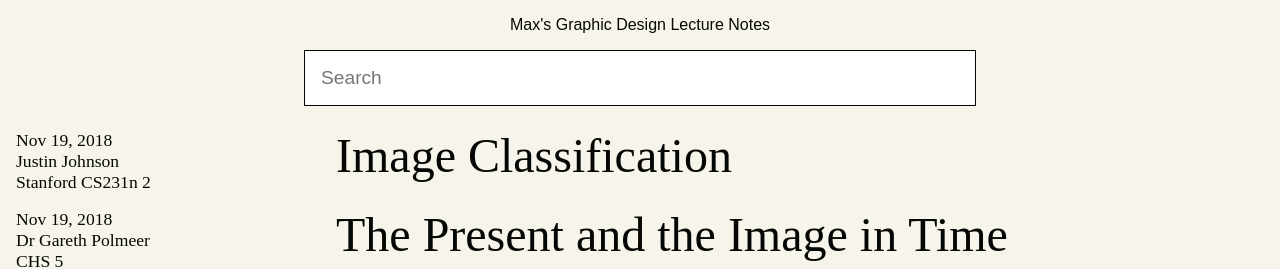
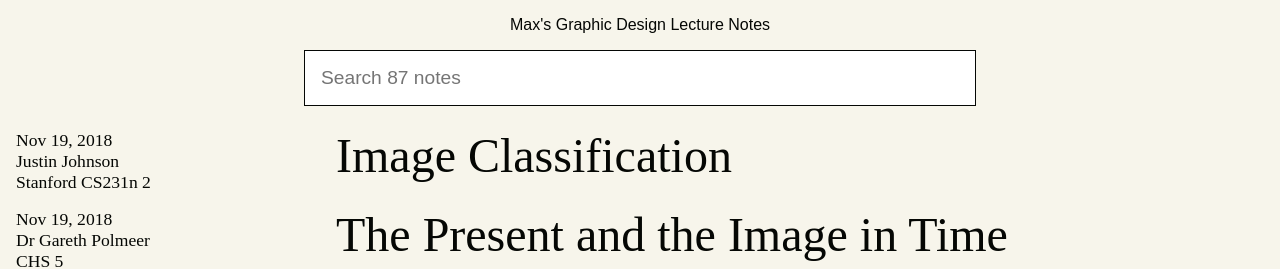
Before and after one commit to awesomephant/notes, a Jekyll site: the page built from index.html, in a window 1280 px wide. Shown: the top 269 px of the page. Built offline with Jekyll 4.4.1, drawn with Linux system fonts in a browser that asks for light colours.

Commit message:
Add counter

```diff
--- a/index.html
+++ b/index.html
@@ -9,7 +9,7 @@ layout: default
 {% endfor %}
 
 <div id='js-post-list' class="post-list">
-    <input type="text" class="fuzzy-search" placeholder='Search' />
+    <input type="text" class="fuzzy-search" placeholder='Search {{counter}} notes' />
     <ul class='list'>
         {% for post in site.posts %}
         <li class='post-list-post'>
```
